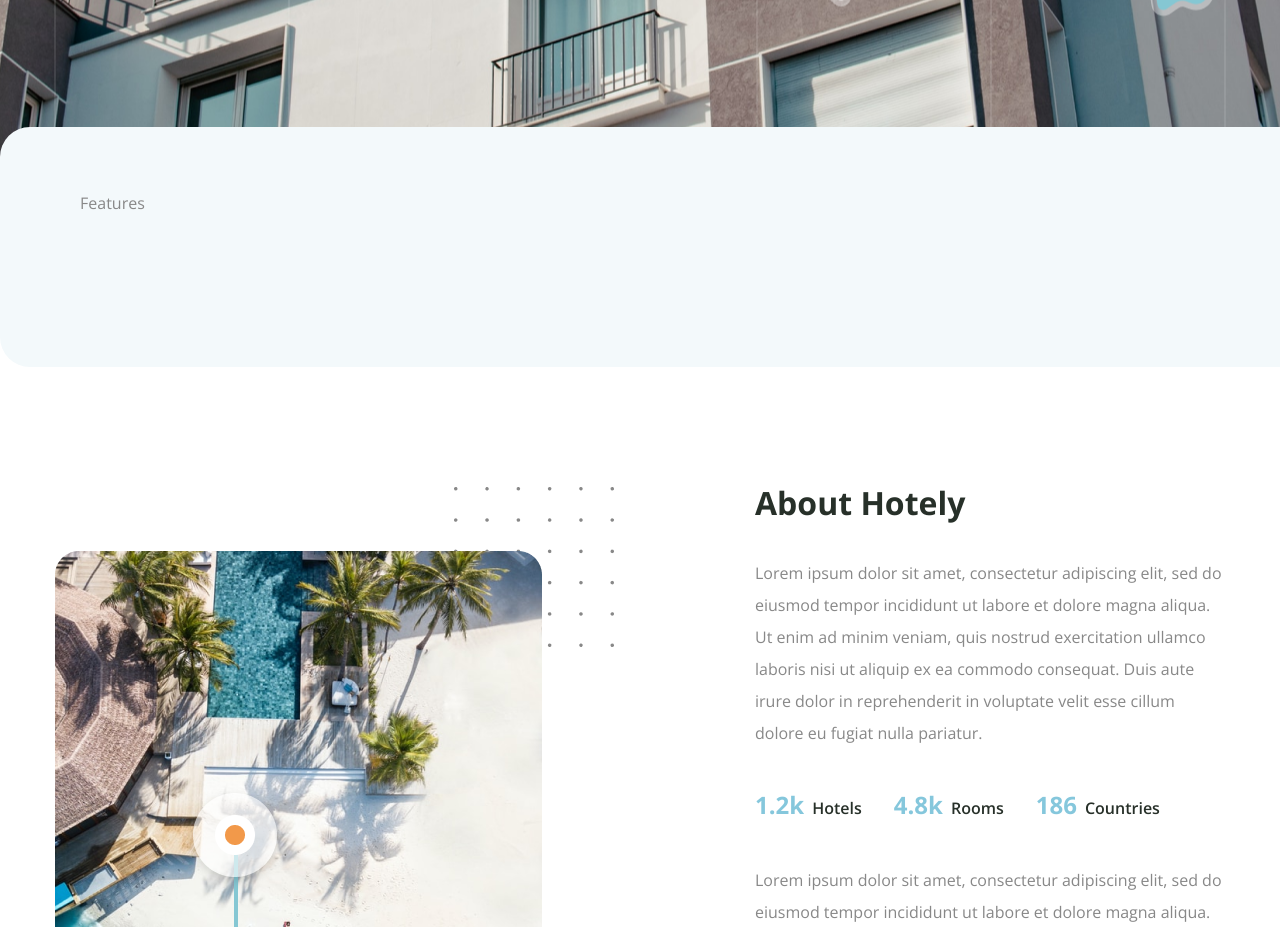
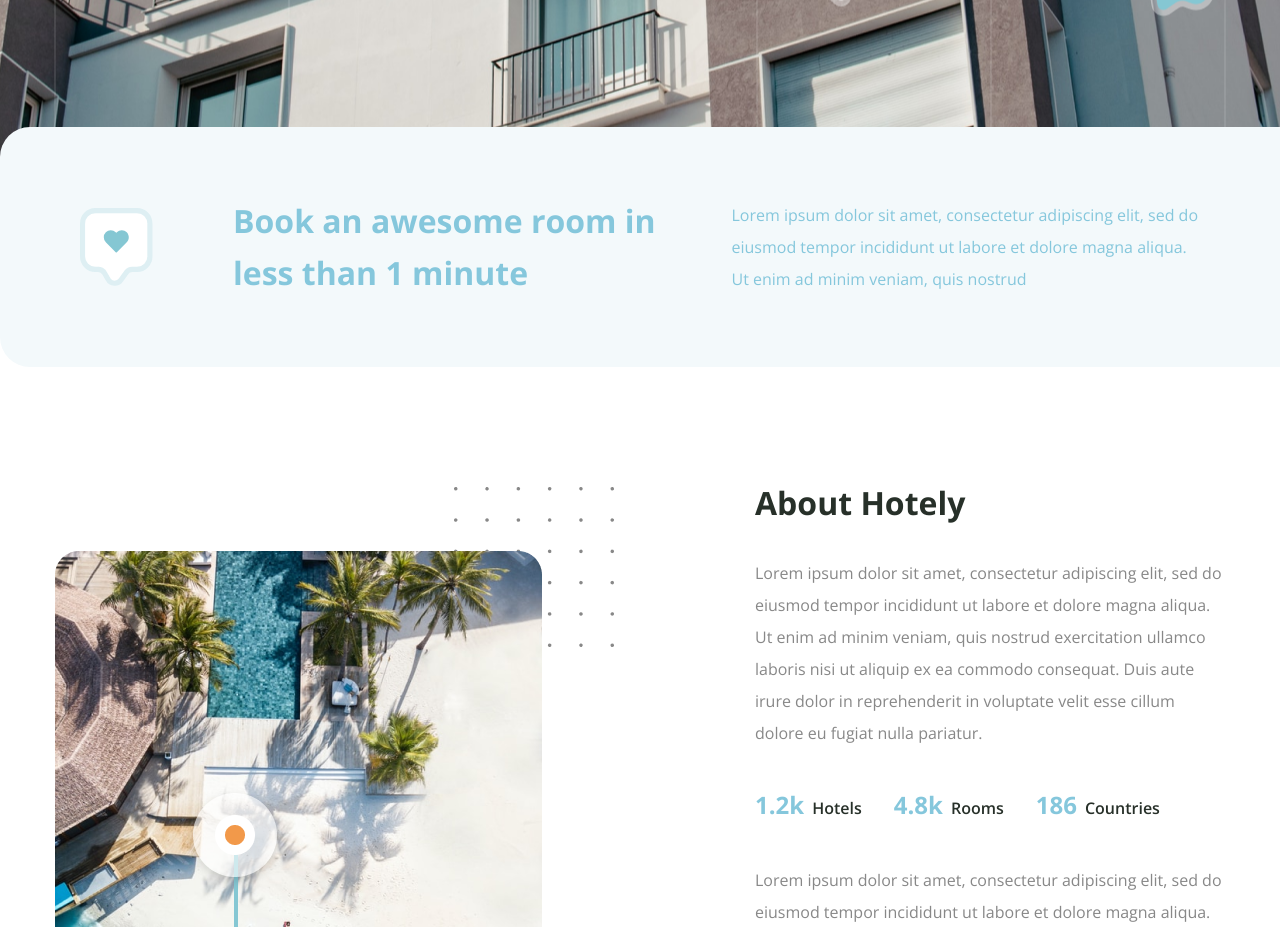
Before and after one commit to Jisap/next14-hotely, a Next.js app: page / in a window 1280 px wide. Shown: the part 840-1767 px from the top of the page. Built offline with nearby package versions, Linux system fonts and the light colour scheme.

Commit message:
Features

```diff
--- a/components/About.jsx
+++ b/components/About.jsx
@@ -17,7 +17,7 @@ const About = () => {
   });
 
   const [ref, inView] = useInView({
-    threshold: !isMobile ? 0.5 : null
+    threshold: !isMobile ? 0.5 : null   // Si no estamos en mobil inView=true si viewPort se muestra el 50%
   });
 
 
--- a/components/Features.jsx
+++ b/components/Features.jsx
@@ -1,10 +1,27 @@
+import Image from "next/image"
 
 
 const Features = () => {
   return (
     <section className="bg-soft_green-secondary xl:h-[240px] max-w-[1305px] ml-auto
     xl:-top-[120px] relative rounded-tl-[30px] rounded-bl-[30px] px-[80px] py-[60px]">
-      Features
+      <div className="flex flex-col xl:flex-row items-center h-full gap-x-[30px] text-center xl:text-left">
+        <Image
+          src="/featured/icon.svg"
+          width={73}
+          height={84}
+          alt=""
+          className="xl:mr-[50px]"
+        />
+        <h2 className="h2 flex-1 text-soft_green leading-relaxed">
+          Book an awesome room in less than 1 minute
+        </h2>
+        <p className="flex-1 text-soft_green leading-loose">
+          Lorem ipsum dolor sit amet, consectetur adipiscing elit,
+          sed do eiusmod tempor incididunt ut labore et dolore magna
+          aliqua. Ut enim ad minim veniam, quis nostrud
+        </p>
+      </div>
     </section>
   )
 }
```
